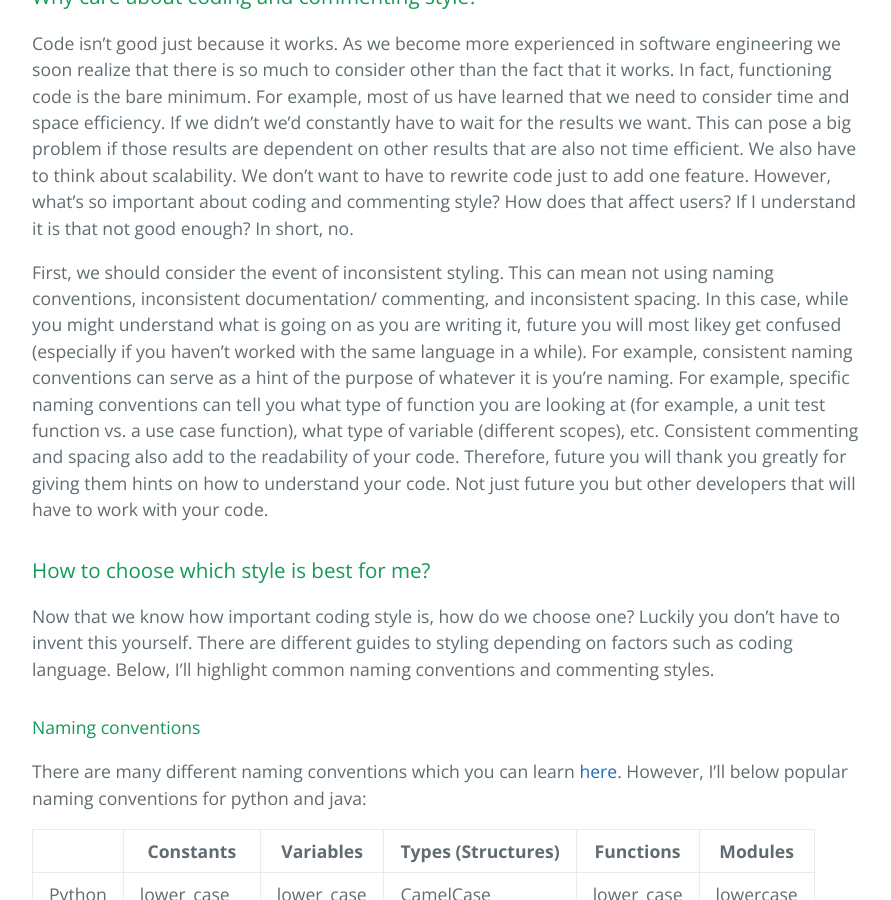
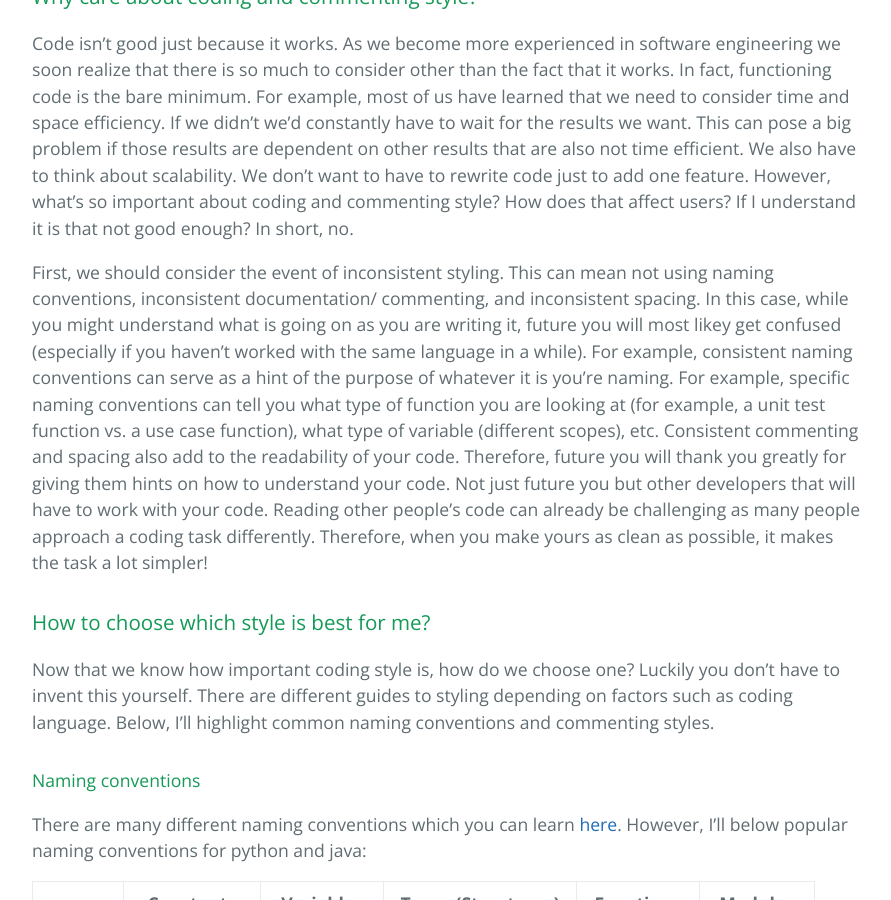
Before and after one commit to learning-software-engineering/learning-software-engineering.github.io, a Jekyll site: the page built from Topics/Development_Process/clean_coding_styling.md, in a window 1280 px wide and 900 px high, scrolled down 441 px. Shown: the whole window, without its empty margins (192-1083 px from the left). Built offline with Jekyll 4.4.1, drawn with Linux system fonts in a browser that asks for light colours; our own code applies the rules of GitHub Pages for plain Markdown files.

Commit message:
Update clean_coding_styling.md
expanding on why we should care about coding style

```diff
--- a/Topics/Development_Process/clean_coding_styling.md
+++ b/Topics/Development_Process/clean_coding_styling.md
@@ -5,7 +5,7 @@
 
 Code isn't good just because it works. As we become more experienced in software engineering we soon realize that there is so much to consider other than the fact that it works. In fact, functioning code is the bare minimum. For example, most of us have learned that we need to consider time and space efficiency. If we didn't we'd constantly have to wait for the results we want. This can pose a big problem if those results are dependent on other results that are also not time efficient. We also have to think about scalability. We don't want to have to rewrite code just to add one feature. However, what's so important about coding and commenting style? How does that affect users? If I understand it is that not good enough? In short, no.
 
-First, we should consider the event of inconsistent styling. This can mean not using naming conventions, inconsistent documentation/ commenting, and inconsistent spacing. In this case, while you might understand what is going on as you are writing it, future you will most likey get confused (especially if you haven't worked with the same language in a while). For example, consistent naming conventions can serve as a hint of the purpose of whatever it is you're naming. For example, specific naming conventions can tell you what type of function you are looking at (for example, a unit test function vs. a use case function), what type of variable (different scopes), etc. Consistent commenting and spacing also add to the readability of your code. Therefore, future you will thank you greatly for giving them hints on how to understand your code. Not just future you but other developers that will have to work with your code.
+First, we should consider the event of inconsistent styling. This can mean not using naming conventions, inconsistent documentation/ commenting, and inconsistent spacing. In this case, while you might understand what is going on as you are writing it, future you will most likey get confused (especially if you haven't worked with the same language in a while). For example, consistent naming conventions can serve as a hint of the purpose of whatever it is you're naming. For example, specific naming conventions can tell you what type of function you are looking at (for example, a unit test function vs. a use case function), what type of variable (different scopes), etc. Consistent commenting and spacing also add to the readability of your code. Therefore, future you will thank you greatly for giving them hints on how to understand your code. Not just future you but other developers that will have to work with your code. Reading other people's code can already be challenging as many people approach a coding task differently. Therefore, when you make yours as clean as possible, it makes the task a lot simpler!
 
 ### How to choose which style is best for me?
 
```
